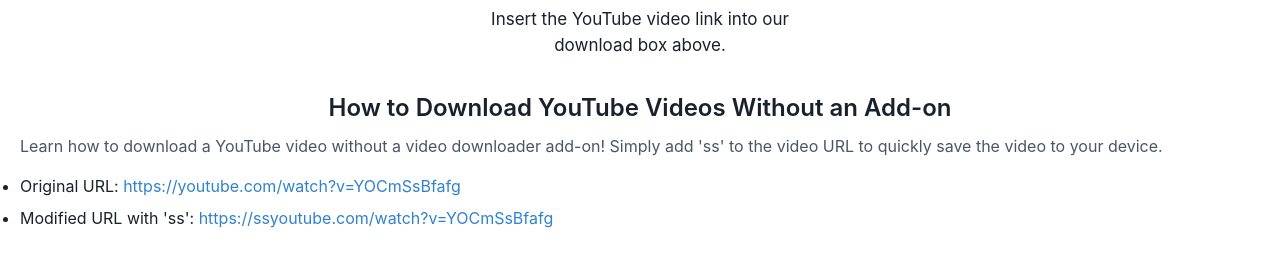
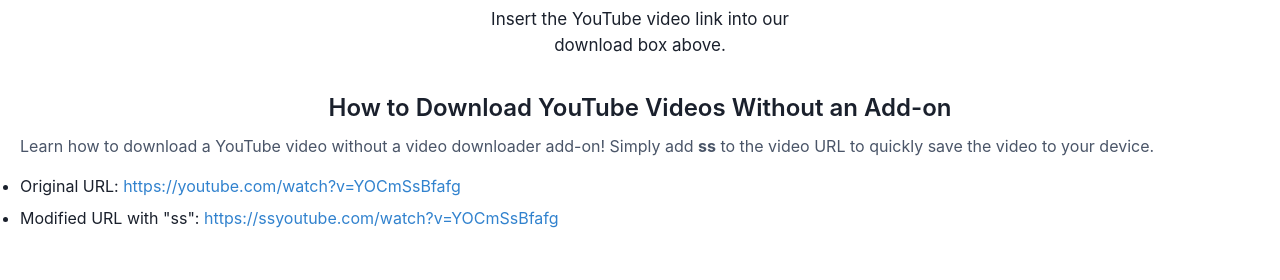
Before and after one commit to MuhammadAhsan7866/Blockchain, a Next.js app: page / in a window 1280 px wide. Shown: the part 2180-2460 px from the top of the page. Built offline with nearby package versions, Linux system fonts and the light colour scheme.

Commit message:
on page seo

```diff
--- a/src/components/app/LandingPage/Instructions.jsx
+++ b/src/components/app/LandingPage/Instructions.jsx
@@ -1,4 +1,4 @@
-// components/YouTubeDownloadGuide.js
+"use client";
 
 import {
   Box,
@@ -70,12 +70,12 @@
           How to Download YouTube Videos Without an Add-on
         </Text>
         <Text color="gray.600" mb={4} textAlign="left">
-          Learn how to download a YouTube video without a video downloader
-          add-on! Simply add 'ss' to the video URL to quickly save the video to your device.
+          Learn how to download a YouTube video without a video downloader add-on! Simply add
+          {' '}<strong>ss</strong>{' '}to the video URL to quickly save the video to your device.
         </Text>
         <UnorderedList textAlign="left" maxW="1240px" mx="auto" spacing={2}>
           <ListItem>
-            Original URL:{" "}
+            Original URL:&nbsp;
             <Link
               color="blue.500"
               href="https://youtube.com/watch?v=YOCmSsBfafg"
@@ -85,7 +85,7 @@
             </Link>
           </ListItem>
           <ListItem>
-            Modified URL with 'ss':{" "}
+            Modified URL with &quot;ss&quot;:&nbsp;
             <Link
               color="blue.500"
               href="https://ssyoutube.com/watch?v=YOCmSsBfafg"
```
